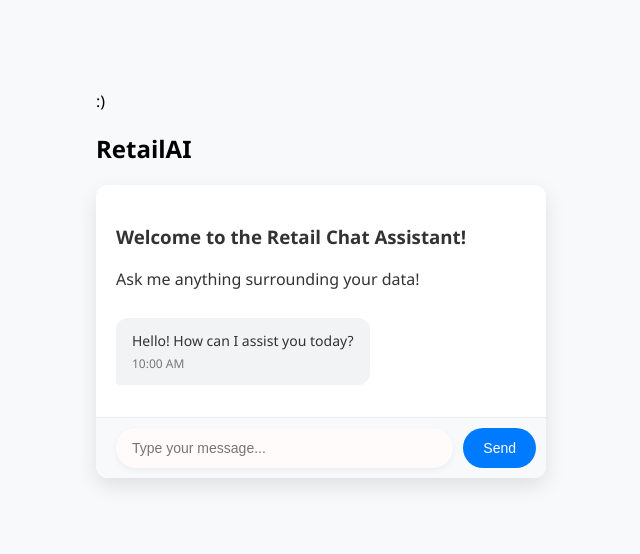
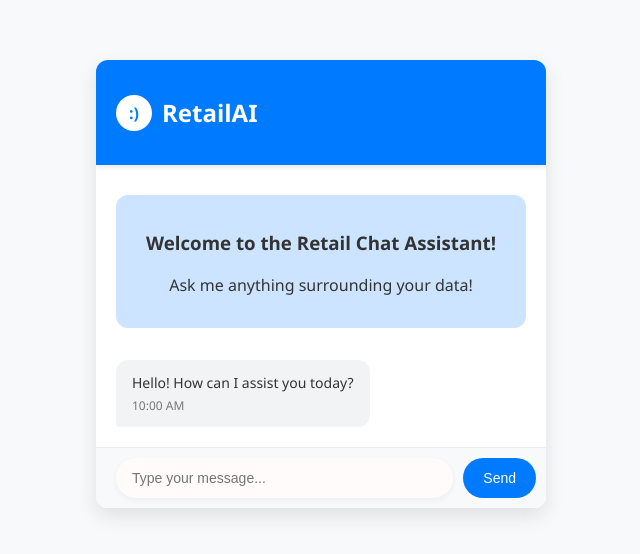
Before and after one commit to celineai/RetailAI, a plain HTML site: page index.html in a window 1280 px wide. Shown: the part 116-670 px from the top of the page, without its empty margins (319-959 px from the left). Drawn offline with Linux system fonts and the light colour scheme.

Commit message:
Update style.css

```diff
--- a/style.css
+++ b/style.css
@@ -10,17 +10,55 @@ body {
     background-color: #f8f9fa;
 }
 
+.app-container {
+    display: flex;
+    flex-direction: column;
+    width: 450px;
+    max-height: 90vh;
+    border-radius: 12px;
+    overflow: hidden;
+    box-shadow: 0px 8px 20px rgba(0, 0, 0, 0.1);
+}
+
+.chat-header {
+    padding: 16px 20px;
+    background-color: #007bff;
+    color: white;
+    display: flex;
+    align-items: center;
+    justify-content: space-between;
+    box-shadow: 0 2px 5px rgba(0, 0, 0, 0.1);
+    z-index: 10;
+}
+
+.chat-title {
+    display: flex;
+    align-items: center;
+    gap: 10px;
+}
+
+.bot-avatar {
+    width: 36px;
+    height: 36px;
+    border-radius: 50%;
+    background-color: #fff;
+    display: flex;
+    align-items: center;
+    justify-content: center;
+    color: #007bff;
+    font-weight: bold;
+}
+
 /* Chat container styling */
 .chat-container {
-    width: 450px;
-    max-height: 700px;
-    background-color: #ffffff;
-    border-radius: 12px;
-    box-shadow: 0px 8px 20px rgba(0, 0, 0, 0.1);
+
+    flex-grow: 1;
+    background-color:#fff;
     display: flex;
     flex-direction: column;
     overflow: hidden;
     color: #333;
+
 }
 
 /* Chat box styling */
@@ -33,6 +71,14 @@ body {
     gap: 12px;
 }
 
+.welcome-message {
+    text-align: center;
+    padding: 16px;
+    background-color: rgba(0, 123, 255, 0.2);
+    border-radius: 12px;
+    margin: 10px 0 20px;
+}
+
 /* Message styling */
 .message {
     max-width: 80%;
@@ -42,6 +88,12 @@ body {
     font-size: 14px;
     line-height: 1.5;
     position: relative;
+    animation: fadeIn .75s ease-in-out;
+}
+
+@keyframes fadeIn {
+    from { opacity: 0; transform: translateY(10px); }
+    to { opacity: 1; transform: translateY(0); }
 }
 
 /* User message styling */
@@ -105,11 +157,16 @@ body {
     cursor: pointer;
     font-size: 14px;
     font-weight: 500;
-    transition: background-color 0.2s ease;
+
+    transition: all 0.2s ease;
 }
 
 #send-btn:hover {
     background-color: #0056b3;
+    transform: scale(1.05);
+}
+#send-btn:active {
+    transform: scale(.95);
 }
 
 #chat-box::-webkit-scrollbar {
@@ -129,3 +186,39 @@ body {
 #chat-box::-webkit-scrollbar-thumb:hover {
     background: #0056b3;
 }
+
+/* typing indicator 02/28 */
+.typing-indicator {
+    align-self: flex-start;
+    background-color: #f1f3f4;
+    padding: 12px 16px;
+    border-radius: 16px;
+    border-bottom-left-radius: 4px;
+    margin-right: 20%;
+    box-shadow: 0px 2px 5px rgba(0, 0, 0, 0.05);
+    display: none;
+}
+
+.typing-dots {
+    display: flex;
+    gap: 4px;
+}
+
+.dot {
+    width: 8px;
+    height: 8px;
+    background-color: #007bff;
+    border-radius: 50%;
+    animation: typing-animation 1.4s infinite ease-in-out;
+    opacity: 0.7;
+}
+
+.dot:nth-child(1) { animation-delay: 0s; }
+.dot:nth-child(2) { animation-delay: 0.15s; }
+.dot:nth-child(3) { animation-delay: 0.3s; }
+
+@keyframes typing-animation {
+    0% { transform: translateY(0); opacity: 0.4; }
+    50% { transform: translateY(-5px); opacity: 1; }
+    100% { transform: translateY(0); opacity: 0.4; }
+}
```
